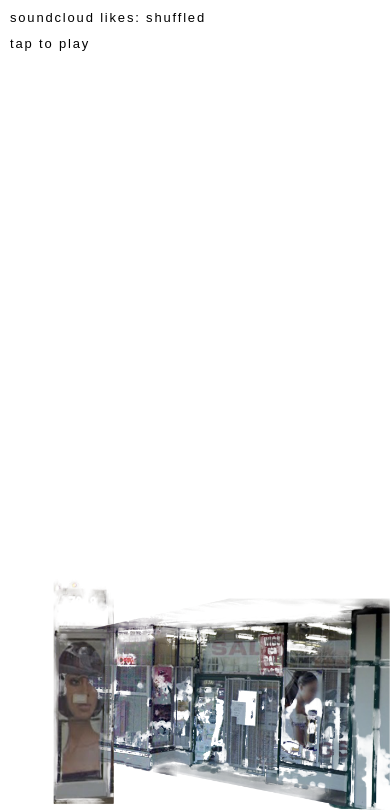
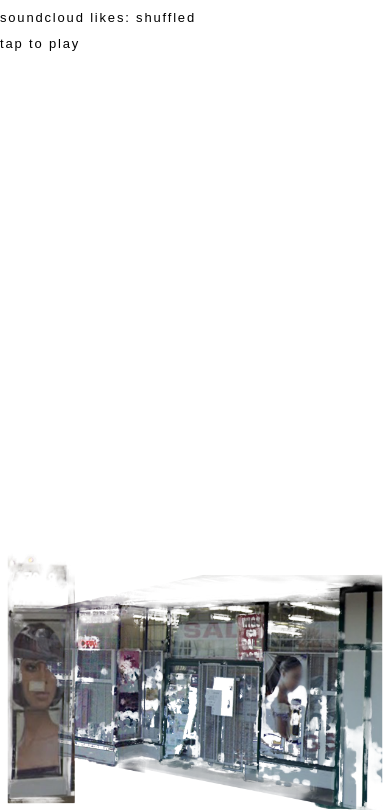
Before and after one commit to 1phonetucked-tech/smokesexsushistudiosounds, a website: page index.html in a window 390 px wide. Shown: the part 34-844 px from the top of the page. Drawn offline with Linux system fonts and the light colour scheme.

Commit message:
mobile: align copy with the wordmark, center the photo at the bottom

```diff
--- a/index.html
+++ b/index.html
@@ -38,6 +38,15 @@
   /* image.png carries 50px/69px of transparent edge; shift just that one out of frame */
   #art[src$="image.png"] { transform: translate(3.91%, 7.55%); }
   #now { margin: calc(.5 * clamp(13px, 2.6vw, 17px)) 0 0 10px; text-align: left; max-width: 40ch; min-height: 3em; }
+  @media (max-width: 600px) {
+    /* copy shares the wordmark's left edge */
+    #sub { padding-left: 0; }
+    #now { margin-left: 0; }
+    /* photo sits bottom center, full bleed */
+    #art { width: 100vw; align-self: center; margin: auto -20px -28px; }
+    /* recentre on the artwork itself, not its transparent canvas */
+    #art[src$="image.png"] { transform: translate(1.99%, 7.55%); }
+  }
   #t {
     display: block; color: #000; font-weight: 400;
     font-size: clamp(13px, 2.6vw, 17px); line-height: 1.5;
```
